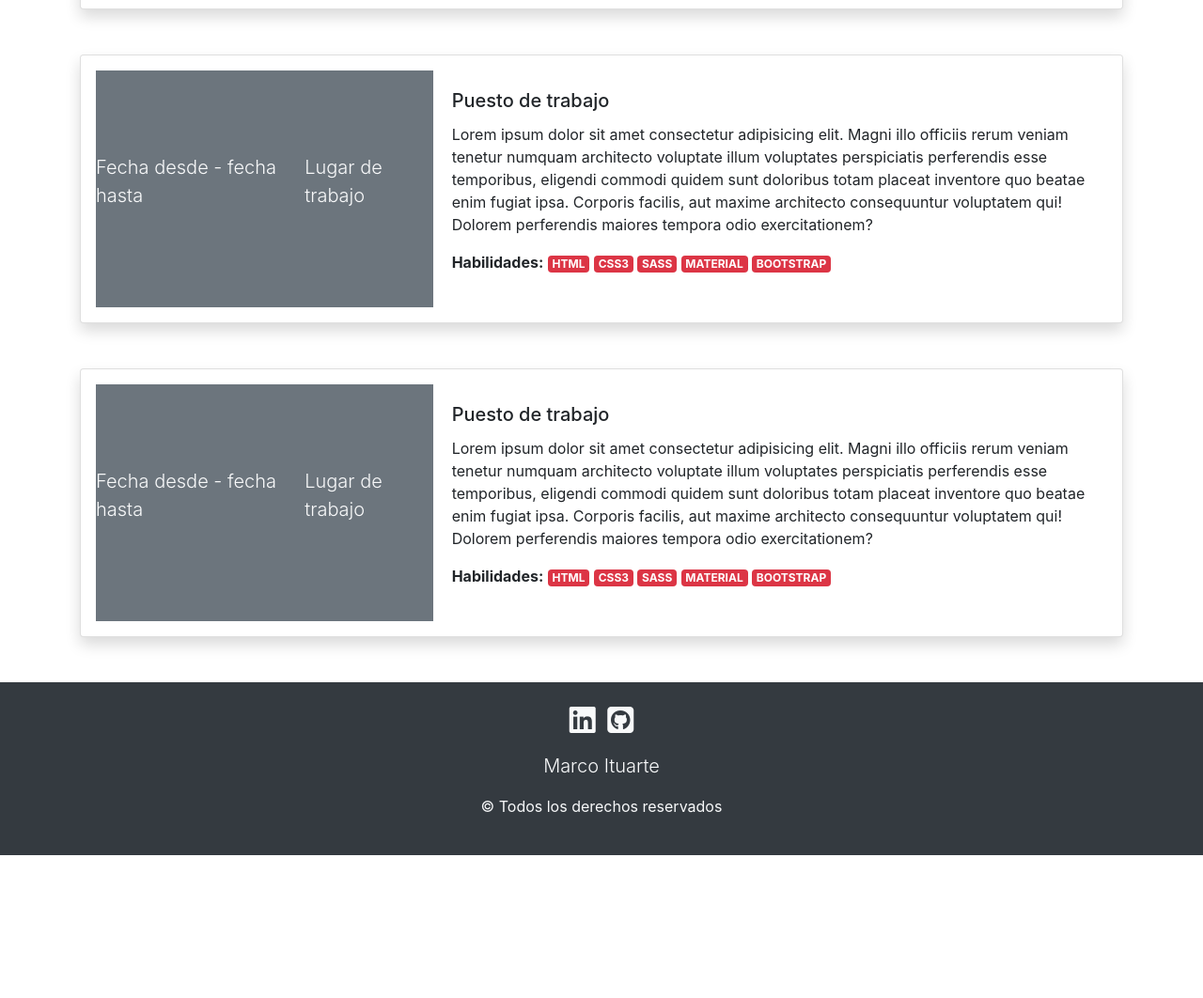
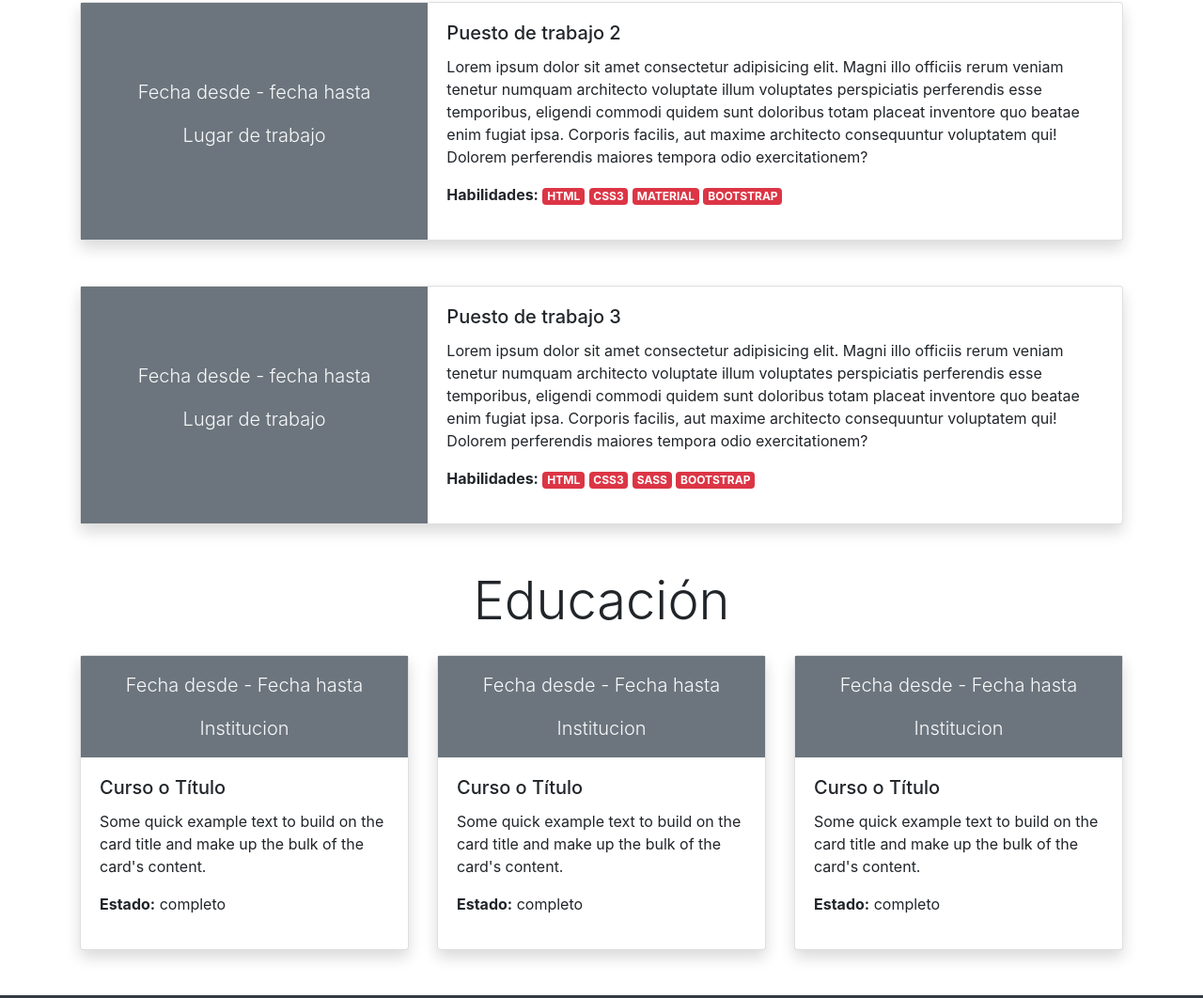
Before and after one commit to itumar33/itumar33.github.io, a plain HTML site: page index.html in a window 1280 px wide. Shown: the part 1249-2311 px from the top of the page at 94% size. Before the commit the page ends 2159 px from the top, so only its background shows below. Drawn offline with nearby package versions, Linux system fonts and the light colour scheme.

Commit message:
se agrego la seccion de educacion

```diff
--- a/index.html
+++ b/index.html
@@ -31,7 +31,7 @@
                             <a class="nav-link" href="#experienciaLaboral">Experiencia Laboral</a>
                         </li>
                         <li class="nav-item">
-                            <a class="nav-link" href="#">Educación</a>
+                            <a class="nav-link" href="#educacion">Educación</a>
                         </li>
                         <li class="nav-item">
                             <a class="nav-link" href="#">Portfolio</a>
@@ -53,15 +53,15 @@
     </section>
     <section class="container">
         <h2 class="display-4 text-center my-4" id="sobreMi">Sobre mi</h2>
-        <article class="shadow p-3 mb-5 bg-white rounded">Regular shadow</div>>
-            <h3>Informacion personal</h3>
+        <article class="shadow p-3 mb-5 bg-white rounded">
+            <h3 class="text-secondary">Informacion personal</h3>
             <hr>
             <p><strong>Edad:</strong> 34 años</p>
             <p><strong>Email:</strong> itumar33@gmail.com</p>
             <p><strong>Telefono</strong> +54 381 4123431</p>
             <p><strong>Dirección</strong> Juramento 830, San Miguel de Tucumán, Tucumán, Argentina.</p>
             <hr>
-            <h3>Mi Historia</h3>
+            <h3 class="text-secondary">Mi Historia</h3>
             <p>Lorem ipsum, dolor sit amet consectetur adipisicing elit. Minima iste dolorem numquam, reiciendis vel
                 veritatis nostrum ullam omnis labore fugit fugiat perferendis quos, officia suscipit tempora! Natus
                 commodi eaque enim ipsa ut ab vitae perspiciatis rerum debitis odio, sequi a odit sunt mollitia? Non
@@ -73,15 +73,16 @@
         </article>
         <h2 class="text-center display-4 my-4" id="experienciaLaboral">Experiencia Laboral</h2>
         <article>
-            <div class="card mb-3 shadow p-3 mb-5 bg-white rounded">
+            <div class="card mb-3 shadow mb-5 bg-white rounded">
                 <div class="row no-gutters">
-                    <div class="col-md-4 bg-secondary text-light align-items-center justify-content-center d-flex">
+                    <div
+                        class="col-md-4 bg-secondary text-light align-items-center d-flex flex-column justify-content-center">
                         <p class="lead">Fecha desde - fecha hasta</p>
                         <p class="lead">Lugar de trabajo</p>
                     </div>
                     <div class="col-md-8">
                         <div class="card-body">
-                            <h5 class="card-title">Puesto de trabajo</h5>
+                            <h5 class="card-title">Puesto de trabajo 1</h5>
                             <p class="card-text">Lorem ipsum dolor sit amet consectetur adipisicing elit. Magni illo
                                 officiis rerum veniam tenetur numquam architecto voluptate illum voluptates perspiciatis
                                 perferendis esse temporibus, eligendi commodi quidem sunt doloribus totam placeat
@@ -98,15 +99,41 @@
                     </div>
                 </div>
             </div>
-            <div class="card mb-3 shadow p-3 mb-5 bg-white rounded">
+            <div class="card mb-3 shadow mb-5 bg-white rounded">
                 <div class="row no-gutters">
-                    <div class="col-md-4 bg-secondary text-light align-items-center justify-content-center d-flex">
+                    <div
+                        class="col-md-4 bg-secondary text-light align-items-center d-flex flex-column justify-content-center">
                         <p class="lead">Fecha desde - fecha hasta</p>
                         <p class="lead">Lugar de trabajo</p>
                     </div>
                     <div class="col-md-8">
                         <div class="card-body">
-                            <h5 class="card-title">Puesto de trabajo</h5>
+                            <h5 class="card-title">Puesto de trabajo 2</h5>
+                            <p class="card-text">Lorem ipsum dolor sit amet consectetur adipisicing elit. Magni illo
+                                officiis rerum veniam tenetur numquam architecto voluptate illum voluptates perspiciatis
+                                perferendis esse temporibus, eligendi commodi quidem sunt doloribus totam placeat
+                                inventore quo beatae enim fugiat ipsa. Corporis facilis, aut maxime architecto
+                                consequuntur voluptatem qui! Dolorem perferendis maiores tempora odio exercitationem?
+                            </p>
+                            <p><strong>Habilidades:</strong>
+                                <span class="badge badge-danger"> HTML </span>
+                                <span class="badge badge-danger"> CSS3 </span>
+                                <span class="badge badge-danger"> MATERIAL </span>
+                                <span class="badge badge-danger"> BOOTSTRAP </span></p>
+                        </div>
+                    </div>
+                </div>
+            </div>
+            <div class="card mb-3 shadow mb-5 bg-white rounded">
+                <div class="row no-gutters">
+                    <div
+                        class="col-md-4 bg-secondary text-light align-items-center d-flex flex-column justify-content-center">
+                        <p class="lead">Fecha desde - fecha hasta</p>
+                        <p class="lead">Lugar de trabajo</p>
+                    </div>
+                    <div class="col-md-8">
+                        <div class="card-body">
+                            <h5 class="card-title">Puesto de trabajo 3</h5>
                             <p class="card-text">Lorem ipsum dolor sit amet consectetur adipisicing elit. Magni illo
                                 officiis rerum veniam tenetur numquam architecto voluptate illum voluptates perspiciatis
                                 perferendis esse temporibus, eligendi commodi quidem sunt doloribus totam placeat
@@ -117,33 +144,57 @@
                                 <span class="badge badge-danger"> HTML </span>
                                 <span class="badge badge-danger"> CSS3 </span>
                                 <span class="badge badge-danger"> SASS </span>
-                                <span class="badge badge-danger"> MATERIAL </span>
                                 <span class="badge badge-danger"> BOOTSTRAP </span></p>
                         </div>
                     </div>
                 </div>
             </div>
-            <div class="card mb-3 shadow p-3 mb-5 bg-white rounded">
-                <div class="row no-gutters">
-                    <div class="col-md-4 bg-secondary text-light align-items-center justify-content-center d-flex">
-                        <p class="lead">Fecha desde - fecha hasta</p>
-                        <p class="lead">Lugar de trabajo</p>
+        </article>
+        <h2 class="display-4 text-center my-4" id="educacion">Educación</h2>
+        <article>
+            <div class="row">
+                <div class="col-sm-12 col-md-4">
+                    <div class="card shadow mb-5 bg-white rounded">
+                        <div class="bg-secondary text-center">
+                            <p class="lead text-light mt-3">Fecha desde - Fecha hasta</p>
+                            <p class="lead text-light">Institucion</p>
+                        </div>
+                        <div class="card-body">
+                            <h5 class="card-title">Curso o Título</h5>
+                            <p class="card-text">Some quick example text to build on the card title and make up the bulk
+                                of the
+                                card's content.</p>
+                            <p><strong>Estado:</strong> completo</p>
+                        </div>
                     </div>
-                    <div class="col-md-8">
+                </div>
+                <div class="col-sm-12 col-md-4">
+                    <div class="card shadow mb-5 bg-white rounded">
+                        <div class="bg-secondary text-center">
+                            <p class="lead text-light mt-3">Fecha desde - Fecha hasta</p>
+                            <p class="lead text-light">Institucion</p>
+                        </div>
                         <div class="card-body">
-                            <h5 class="card-title">Puesto de trabajo</h5>
-                            <p class="card-text">Lorem ipsum dolor sit amet consectetur adipisicing elit. Magni illo
-                                officiis rerum veniam tenetur numquam architecto voluptate illum voluptates perspiciatis
-                                perferendis esse temporibus, eligendi commodi quidem sunt doloribus totam placeat
-                                inventore quo beatae enim fugiat ipsa. Corporis facilis, aut maxime architecto
-                                consequuntur voluptatem qui! Dolorem perferendis maiores tempora odio exercitationem?
-                            </p>
-                            <p><strong>Habilidades:</strong>
-                                <span class="badge badge-danger"> HTML </span>
-                                <span class="badge badge-danger"> CSS3 </span>
-                                <span class="badge badge-danger"> SASS </span>
-                                <span class="badge badge-danger"> MATERIAL </span>
-                                <span class="badge badge-danger"> BOOTSTRAP </span></p>
+                            <h5 class="card-title">Curso o Título</h5>
+                            <p class="card-text">Some quick example text to build on the card title and make up the bulk
+                                of the
+                                card's content.</p>
+                            <p><strong>Estado:</strong> completo</p>
+                        </div>
+                    </div>
+                </div>
+                <div class="col-sm-12 col-md-4">
+                    <div class="card shadow mb-5 bg-white rounded">
+                        <div class="bg-secondary text-center">
+                            <p class="lead text-light mt-3">Fecha desde - Fecha hasta</p>
+                            <p class="lead text-light">Institucion</p>
+                        </div>
+                        <div class="card-body">
+                            <h5 class="card-title">Curso o Título</h5>
+                            <p class="card-text">Some quick example text to build on the card title and make up the bulk
+                                of the
+                                card's content.</p>
+                            <p><strong>Estado:</strong> completo</p>
                         </div>
                     </div>
                 </div>
```
